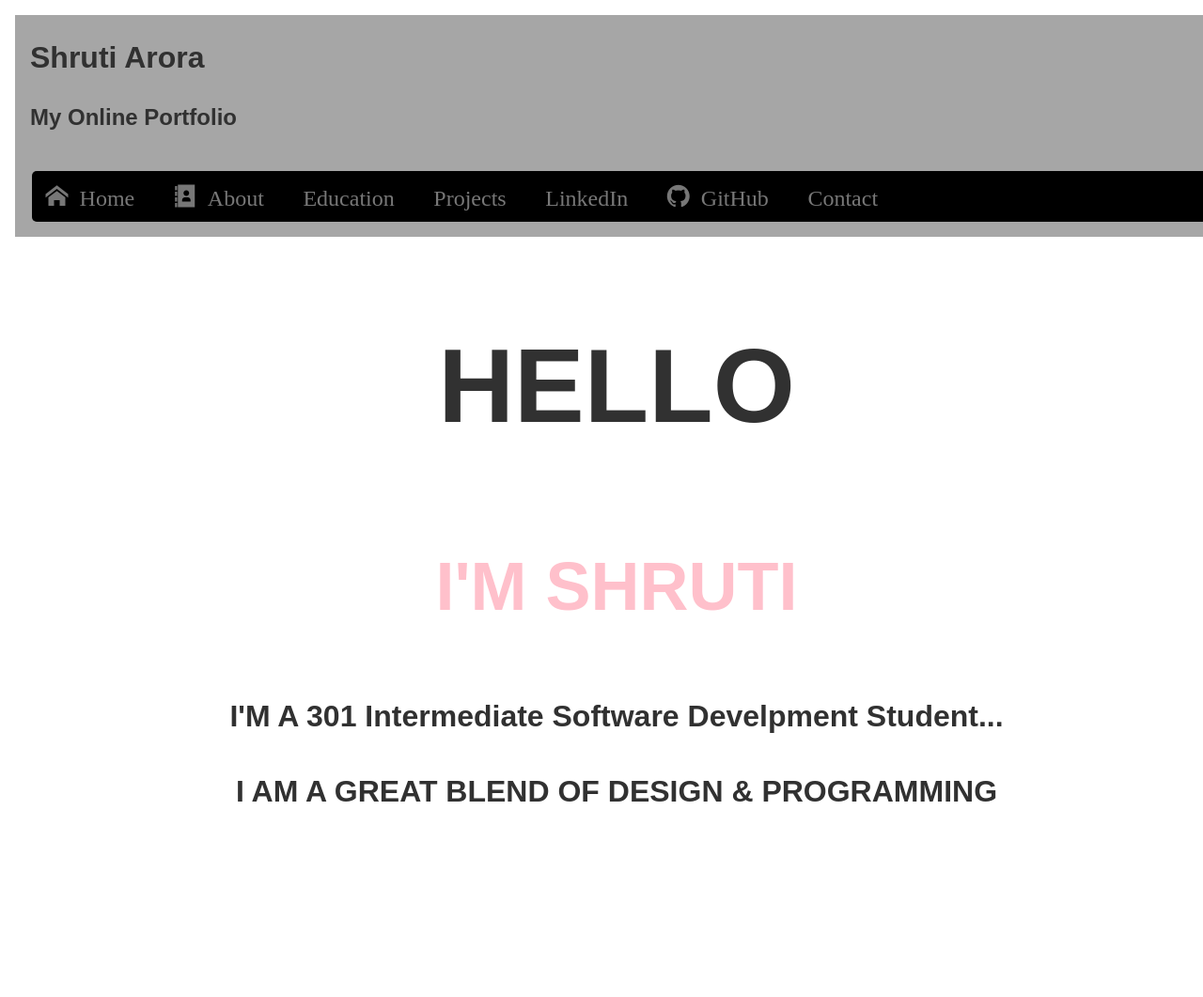
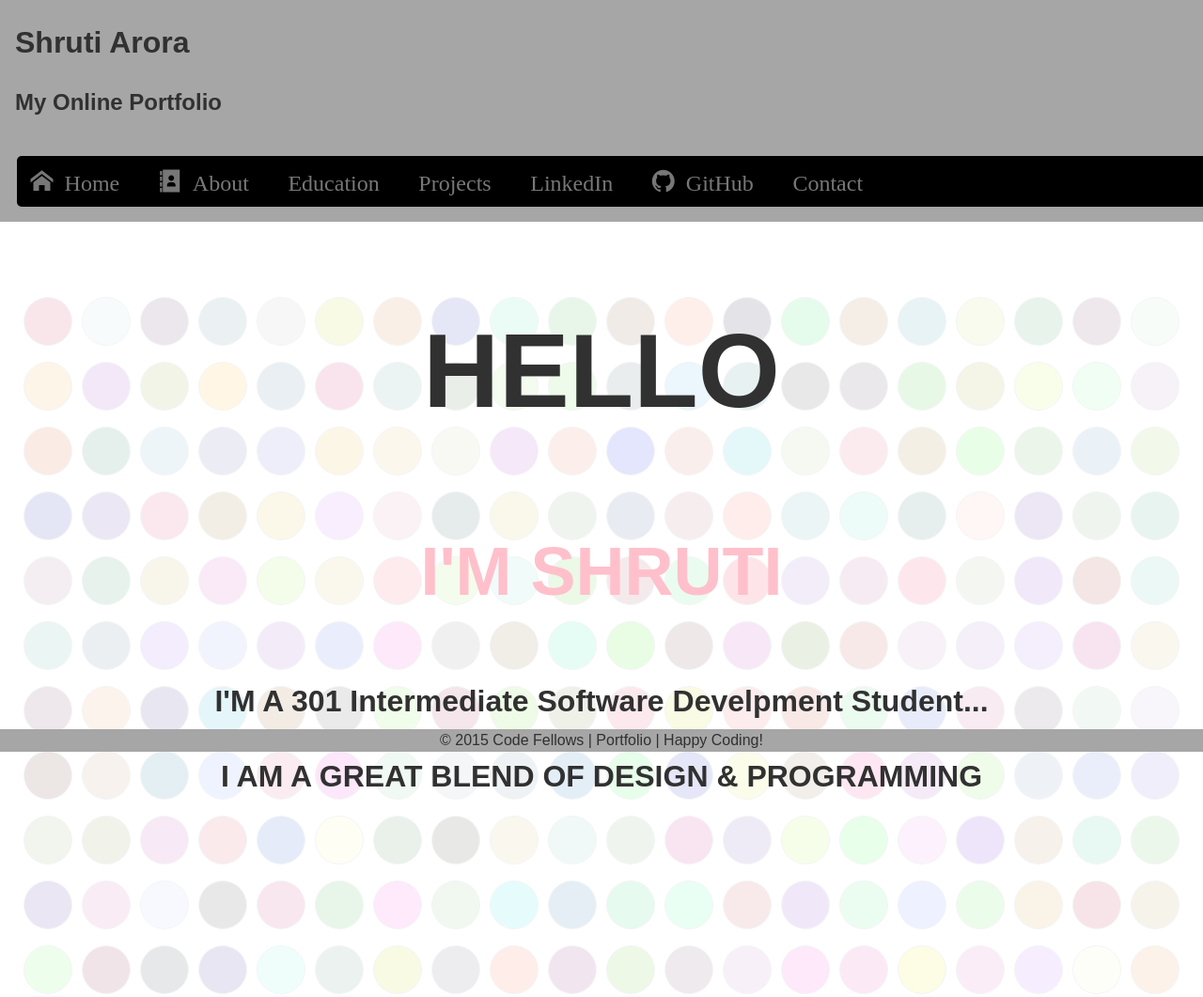
Before and after one commit to shrutiarora89/portfolio, a plain HTML site: page index.html in a window 1280 px wide. Shown: the top 1061 px of the page at 94% size. Before the commit the page ends 898 px from the top, so only its background shows below. Drawn offline with nearby package versions, Linux system fonts and the light colour scheme; files whose address does not match are found by name.

Commit message:
Adding circles effect to my homepage

```diff
--- a/index.html
+++ b/index.html
@@ -11,6 +11,10 @@
     <link rel="stylesheet" href="styles/base.css">
     <link rel="stylesheet" href="styles/layout.css">
     <link rel="stylesheet" href="styles/modules.css">
+
+    <link rel="stylesheet" href="styles/styleCircle.css">
+
+
 
     <!--+++++++++-->
       <script id="rawData-template" type="text/x-handlebars-template">
@@ -32,7 +36,9 @@
   </head>
 
 
+  <!-- <body id="color"> -->
   <body>
+
     <header class="site-header clearfix">
           <section class="heading-group-h1">
             <h1>Shruti Arora</h1>
@@ -94,11 +100,14 @@
       <section id="education" class="tab-content"></section>
 
       <!-- <section id="hello" class="tab-content"> -->
-      <section id="home" class="tab-content">
+      <section id="home" style="position:relative;" class="tab-content">
+        <div style="position:relative;z-index:100">
           <h1 id="h1">HELLO</h1>
           <h2 id="h2">I'M SHRUTI</h2>
           <h3 id="h3">I'M A 301 Intermediate Software Develpment Student...</h3>
           <h3 id="h3">I AM A GREAT BLEND OF DESIGN 	&amp; PROGRAMMING</h3>
+        </div>
+       <div id="bubbles" style="position:absolute;z-index:0;top:0;left:0;opacity:0.1"></div>
       </section>
 
       <section id="contact" class="tab-content">
@@ -120,19 +129,29 @@
 <!--  -->
 
     </main>
-    <!-- <footer>
+    <footer>
       &copy; 2015 Code Fellows | Portfolio | Happy Coding!
-    </footer> -->
+    </footer>
 
     <script src="https://ajax.googleapis.com/ajax/libs/jquery/2.1.4/jquery.min.js"></script>
     <script src="https://cdnjs.cloudflare.com/ajax/libs/handlebars.js/2.0.0/handlebars.js"></script>
 
     <!-- <script src="scripts/rawDataArticles.js"></script> -->
     <script src="scripts/rawDataProjects.js"></script>
+
     <script src="scripts/rawDataEducation.js"></script>
+
+    <!-- Circle -->
+
+
+
+    <!--  -->
 
 
     <script src="scripts/article.js"></script>
+
     <script src="scripts/articleView.js"></script>
+    <script src="scripts/scriptCircle.js"></script>
+
   </body>
 </html>
--- /dev/null
+++ b/scripts/scriptCircle.js
@@ -0,0 +1,140 @@
+var html = '';
+var red;
+var green;
+var blue;
+var rgbColor;
+
+var i = 0;
+var x = function() {
+  if (i < 500) {
+    red = Math.floor(Math.random() * 256 );
+    green = Math.floor(Math.random() * 256 );
+    blue = Math.floor(Math.random() * 256 );
+
+
+    rgbColor = 'rgb(' + red + ',' + green + ',' + blue + ')';
+    html = '<div class="lens" style="background-color:' + rgbColor + '"></div>';
+    jQuery('#bubbles').append(html);
+    i++;
+    setTimeout(function(){ x() }, 12);
+  }
+}
+
+x();
+
+
+//==================test.js======================
+//===============================================
+//===============================================
+
+
+// Canvas
+
+// var canvas = document.createElement('canvas');
+// var ctx = canvas.getContext('2d');
+// canvas.width = 800;
+// canvas.height = 400;
+// document.body.appendChild(canvas);
+//
+//
+// //===============================================
+//
+// // Background
+// var bgReady = false;
+// var bgImage = new Image();
+// bgImage.onload = function() {
+//   bgReady = true;
+// };
+// bgImage.src = 'AlexCode/img/background.png';
+//
+// // Ufo
+// var ufoReady = false;
+// var ufoImage = new Image();
+// ufoImage.onload = function() {
+//   ufoReady = true;
+// };
+// ufoImage.src = 'AlexCode/img/ufo.png';
+//
+// //===============================================
+//
+// // Sprites
+// var ufo = {
+//   speed: 300,
+//   x: 200,
+//   y: 200
+// };
+//
+// //===============================================
+//
+// // Keyboard controls
+// var keysDown = {};
+//
+// addEventListener('keydown', function(e) {
+//   keysDown[e.keyCode] = true;
+// }, false);
+//
+// addEventListener('keyup', function(e) {
+//   delete keysDown[e.keyCode];
+// }, false);
+//
+// //===============================================
+//
+// // Update sprites
+// var update = function(modifier) {
+//   if (38 in keysDown) { // User holding up
+//     ufo.y -= ufo.speed * modifier;
+//   }
+//
+//   if (40 in keysDown) { // User holding down
+//     ufo.y += ufo.speed * modifier;
+//   }
+//
+//   if (37 in keysDown) { // User holding left
+//     ufo.x -= ufo.speed * modifier;
+//   }
+//
+//   if (39 in keysDown) { // User holding right
+//     ufo.x += ufo.speed * modifier;
+//   }
+// };
+//
+// //===============================================
+//
+// // Draw background and sprites
+// var render = function() {
+//   if (bgReady) {
+//     ctx.drawImage(bgImage, 0, 0);
+//   }
+//
+//   if (ufoReady) {
+//     ctx.drawImage(ufoImage, ufo.x, ufo.y);
+//   }
+// };
+//
+// //===============================================
+//
+// // Main app function
+// var main = function() {
+//   var now = Date.now();
+//   var delta = now - then;
+//
+//   update(delta / 1000);
+//   render();
+//
+//   then = now;
+//
+//   // Request to do this again ASAP
+//   requestAnimationFrame(main);
+// };
+//
+// //===============================================
+//
+// // Cross-browser support for requestAnimationFrame
+// var w = window;
+// requestAnimationFrame = w.requestAnimationFrame || w.webkitRequestAnimationFrame || w.msRequestAnimationFrame || w.mozRequestAnimationFrame;
+//
+// //===============================================
+//
+// // Run the app
+// var then = Date.now();
+// main();
--- a/styles/base.css
+++ b/styles/base.css
@@ -1,4 +1,4 @@
-/* TODO: Add a rule for images, so they never exceed their container's width. */
+/* DONE: Add a rule for images, so they never exceed their container's width. */
 
 img {
   max-width: 100%;
@@ -49,26 +49,14 @@ a:visited {
 
 }
 
-#contactDiv{
-  background-color: #ffcccc;
-  width: 48rem;
-  height: 40rem;
-  padding-left: 2rem;
-  margin-left: 2rem;
-  text-align: center;
-}
-#contactDiv ul li{
-  padding:1rem;
-  list-style: none;
-}
 
-footer{
+/*footer{
     background:  #a6a6a6;
     width:100%;
     position:relative;
-    /*bottom:0;
+    bottom:0;
     position:absolute;
     text-align: center;
     margin-left: auto;
-    margin-right: auto;*/
-}
+    margin-right: auto;
+}*/
--- a/styles/modules.css
+++ b/styles/modules.css
@@ -90,12 +90,24 @@ nav.main-nav.icon-menu::before {
 footer{
     background:  #a6a6a6;
     bottom:0;
-    position:absolute;
+    position:relative;;
     text-align: center;
     margin-left: auto;
     margin-right: auto;
+    /*width:60%;*/
 }
-
+#contactDiv{
+  background-color: #ffcccc;
+  width: 22rem;
+  height: 32rem;
+  padding-left: 1rem;
+  margin-left: 1rem;
+  text-align: center;
+}
+#contactDiv ul li{
+  padding:0.5rem;
+  list-style: none;
+}
 
 /* DONE: Now add styles for how things should look on a larger screen:
          - Hide the hamburger.
@@ -137,15 +149,30 @@ footer{
   #home h3{
     font-size: 2rem;
   }
+
+  #contactDiv{
+    background-color: #ffcccc;
+    width: 48rem;
+    height: 40rem;
+    padding-left: 2rem;
+    margin-left: 2rem;
+    text-align: center;
+  }
+  #contactDiv ul li{
+    padding:1rem;
+    list-style: none;
+  }
+
+
   /*#home h3{
     font-size: 2rem;
   }*/
   footer{
+    width:100%;
       background:  #a6a6a6;
       bottom:0;
-      /*position:absolute;
+      position:fixed;
       text-align: center;
       margin-left: auto;
-      margin-right: auto;*/
+      margin-right: auto;
   }
-}
--- /dev/null
+++ b/styles/styleCircle.css
@@ -0,0 +1,112 @@
+@import url('http://necolas.github.io/normalize.css/3.0.2/normalize.css');
+
+/*General*/
+/*body {
+  background: #FFFF99 ;
+  max-width: 980px;
+  margin: 50px auto;
+  padding: 0 20px;
+  font: Helvetica Neue, Helvectica, Arial, serif;
+  font-weight: 300;
+  font-size: 1em;
+  line-height: 1.5em;
+  color: #8d9aa5;
+}*/
+
+/*a {
+  color: #3f8aBf;
+  text-decoration: none;
+}
+
+a:hover {
+  color: #3079ab;
+}
+
+a:visited {
+  color: #5a6772;
+}
+
+h1, h2, h3 {
+  font-weight: 500;
+  color: #384047;
+}
+
+h1 {
+  font-size: 1.8em;
+  margin: 60px 0 40px;
+}
+
+h2 {
+    font-size: 1em;
+    font-weight: 300;
+    margin: 0;
+    padding: 10px 0 30px 0;
+}
+
+#home h2 {
+  margin: -40px 0 0;
+}
+
+h3 {
+  font-size: .9em;
+  font-weight: 300;
+  margin: 0;
+  padding: 0;
+}
+
+h3 em {
+  font-style: normal;
+  font-weight: 300;
+  margin: 0 0 10px 5px;
+  padding: 0;
+  color: #8d9aa5;
+}
+
+ol {
+  margin: 0 0 20px 32px;
+  padding: 0;
+}
+
+#home ol {
+  list-style-type: none;
+  margin: 0 0 40px 0;
+}
+
+li {
+  padding: 8px 0;
+  display: list-item;
+  width: 100%;
+  margin: 0;
+  counter-increment: step-counter;
+}
+
+#home li::before {
+    content: counter(step-counter);
+    font-size: .65em;
+    color: #fff;
+    font-weight: 300;
+    padding: 2px 6px;
+    margin:  0 18px 0 0;
+    border-radius: 3px;
+    background:#8d9aa5;
+    line-height: 1em;
+}*/
+
+.lens {
+  display: inline-block;
+  width: 0;
+  height: 0;
+  border: 1px solid #8d9aa5;
+  border-radius: 5px;
+  margin: 5px 0 0 -19px;
+  width: 50px;
+  height: 50px;
+  display: inline-block;
+  border-radius: 50%;
+  margin: 5px;
+}
+
+
+span {
+  color: red;
+}
```
Also changed, not shown: 2 other files.
